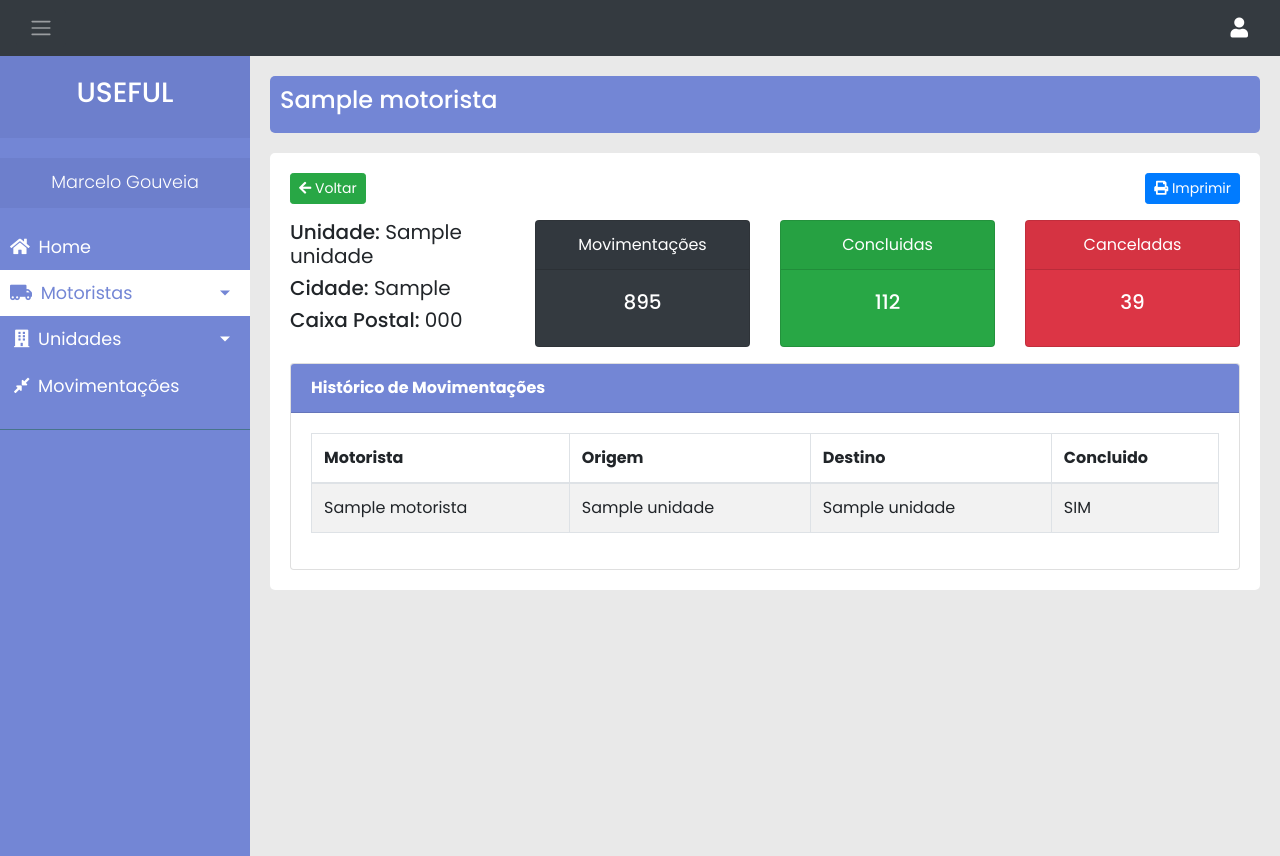
After one commit to MarceloGouveia77/teste_useful, a Django app: page /motorista/detalhe/1/ in a window 1280 px wide. The commit adds this page. Run offline with Django 3.2, Linux system fonts and the light colour scheme; tables that the repository leaves empty hold one stand-in row (values such as "Sample post"); some libraries are stand-ins or nearby versions.

Commit message:
feat: detalhe motorista

```diff
--- /dev/null
+++ b/motorista/templates/motorista/detalhe.html
@@ -0,0 +1,79 @@
+{% extends 'core/base.html' %}
+{% load static %}
+
+{% block title %} {{ motorista.nome }} {% endblock title %}
+{% block page_header %} {{ motorista.nome }} {% endblock page_header %}
+
+
+{% block content %}
+    <div class="row">
+        <div class="col-6 text-left mb-3">
+            <a class="btn btn-sm btn-success" href="{% url 'motorista:listar_motoristas' %}"><i class="fas fa-arrow-left"></i> Voltar</a>
+        </div>
+        <div class="col-6 text-right mb-3">
+            <button class="btn btn-sm btn-primary"><i class="fas fa-print"></i> Imprimir</button>
+        </div>
+    </div>
+    <div class="row">
+        <div class="col-md-3 col-12">
+            <h5>Unidade: <span style="font-weight: normal;">{{ motorista.unidade }}</span></h5>
+            <h5>Cidade: <span style="font-weight: normal;">{{ motorista.unidade.cidade }}</span></h5>
+            <h5>Caixa Postal: <span style="font-weight: normal;">{{ motorista.unidade.codigo_postal }}</span></h5>
+        </div>
+        <div class="col-md-3 col-6 text-center">
+            <div class="card text-white bg-dark mb-3">
+                <div class="card-header">Movimentações</div>
+                <div class="card-body">
+                  <h5 class="card-title">895</h5>
+                </div>
+              </div>
+        </div>
+        <div class="col-md-3 col-6 text-center">
+            <div class="card text-white bg-success mb-3">
+                <div class="card-header">Concluidas</div>
+                <div class="card-body">
+                  <h5 class="card-title">112</h5>
+                </div>
+              </div>
+        </div>
+        <div class="col-md-3 col-6 text-center">
+            <div class="card text-white bg-danger mb-3">
+                <div class="card-header">Canceladas</div>
+                <div class="card-body">
+                  <h5 class="card-title">39</h5>
+                </div>
+              </div>
+        </div>
+    </div>
+    <div class="row">
+        <div class="col-12">
+            <div class="card">
+                <div class="card-header titulo-card">Histórico de Movimentações</div>
+                <div class="card-body">
+                    <table id="dashboard-table" class="table table-striped table-bordered" style="width:100%">
+                        <thead>
+                            <tr>
+                                <th>Motorista</th>
+                                <th>Origem</th>
+                                <th>Destino</th>
+                                <th>Concluido</th>
+                            </tr>
+                        </thead>
+                        <tbody>
+
+                            {% for movimentacao in movimentacoes %}
+                                <tr>
+                                    <td>{{ movimentacao.motorista }}</td>
+                                    <td>{{ movimentacao.origem }}</td>
+                                    <td>{{ movimentacao.destino }}</td>
+                                    <td>SIM</td>
+                                </tr>
+                            {% endfor %}
+
+                        </tbody>
+                    </table>
+                </div>
+            </div>
+        </div>
+    </div>
+{% endblock content %}
--- a/motorista/templates/motorista/index.html
+++ b/motorista/templates/motorista/index.html
@@ -24,7 +24,7 @@
 
                     {% for motorista in motoristas %}
                         <tr>
-                            <td><a class="link" href="http://" target="_blank" rel="noopener noreferrer">{{ motorista.nome }}</a></td>
+                            <td><a class="link" href="{% url 'motorista:detalhe_motorista' pk=motorista.id %}" rel="noopener noreferrer">{{ motorista.nome }}</a></td>
                             <td>{{ motorista.unidade }}</td>
                         </tr>
                     {% endfor %}
--- a/motorista/urls.py
+++ b/motorista/urls.py
@@ -7,4 +7,5 @@ app_name = 'motorista'
 urlpatterns = [
     path('', views.listar_motoristas, name='listar_motoristas'),
     path('cadastrar/', views.cadastrar_motorista, name='cadastrar_motorista'),
+    path('detalhe/<int:pk>/', views.detalhe_motorista, name='detalhe_motorista'),
 ]
--- a/motorista/views.py
+++ b/motorista/views.py
@@ -15,3 +15,15 @@ def cadastrar_motorista(request):
         form.save()
         return HttpResponse('<script>window.location.reload()</script>')
     return render(request, 'motorista/cadastrar.html', {'form': form})
+
+def detalhe_motorista(request, pk):
+    motorista = Motorista.objects.get(id=pk)
+    movimentacoes = Movimentacao.objects.filter(motorista=motorista)
+
+    context = {
+        'motorista': motorista,
+        'movimentacoes': movimentacoes,
+        'motoristas_active': 'active'
+    }
+
+    return render(request, 'motorista/detalhe.html', context)
```
